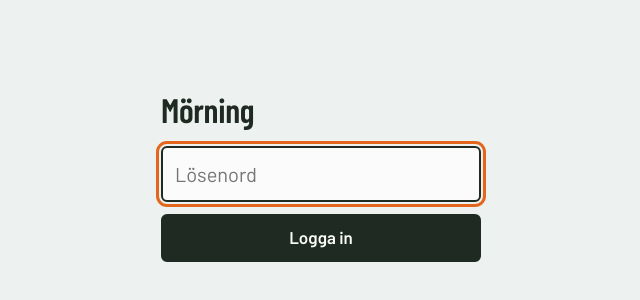
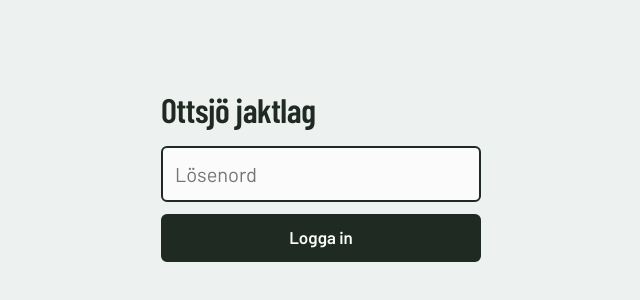
Before and after one commit to carlhoerberg/hangtime, a website: page public/index.html in a window 1280 px wide. Shown: the part 74-374 px from the top of the page, without its empty margins (319-959 px from the left). Drawn offline with nearby package versions, Linux system fonts and the light colour scheme; no server answers.

Commit message:
Headers, Ottsjö jaktlag

```diff
--- a/public/index.html
+++ b/public/index.html
@@ -3,7 +3,7 @@
 <head>
 <meta charset="utf-8">
 <meta name="viewport" content="width=device-width, initial-scale=1">
-<title>Mörning – byslakteriet</title>
+<title>Ottsjö jaktlag – slakteri</title>
 <link rel="preconnect" href="https://fonts.googleapis.com">
 <link href="https://fonts.googleapis.com/css2?family=Barlow:wght@400;500;600&family=Barlow+Condensed:wght@500;600&display=swap" rel="stylesheet">
 <style>
@@ -90,7 +90,7 @@
 <body>
 
 <form id="login" class="hidden">
-  <h1>Mörning</h1>
+  <h1>Ottsjö jaktlag</h1>
   <input id="pw" type="password" placeholder="Lösenord" autocomplete="current-password" autofocus>
   <button class="primary" type="submit">Logga in</button>
   <div class="err" id="loginErr"></div>
@@ -98,7 +98,7 @@
 
 <div id="app" class="hidden">
   <header>
-    <h1>Mörning – byslakteriet</h1>
+    <h1>Ottsjö jaktlag – slakteri</h1>
     <div class="temps">
       <div><b id="tUte">–</b>° <span id="hUte" class="rh"></span><small>ute</small></div>
       <div><b id="tInne">–</b>° <span id="hInne" class="rh"></span><small>kylrum</small></div>
```
